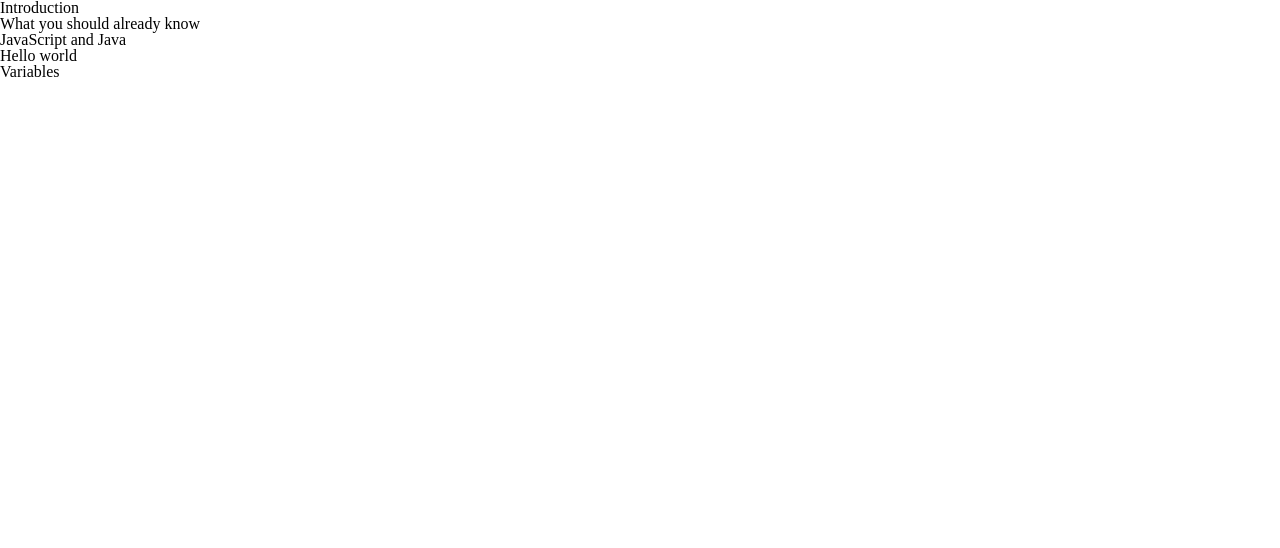
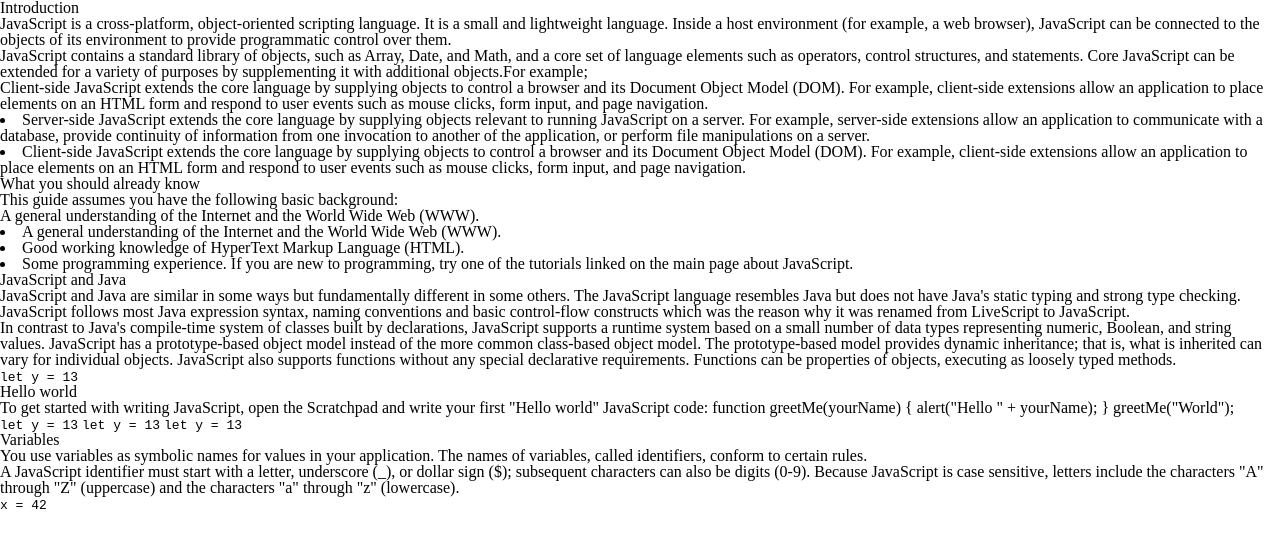
Before and after one commit to catalystcodes/FFC-Technical-Documentation-Page, a plain HTML site: page index.html in a window 1280 px wide. Drawn offline with Linux system fonts and the light colour scheme.

Commit message:
update code base

```diff
--- a/index.html
+++ b/index.html
@@ -12,20 +12,55 @@
 
 <body>
     <main id="main-doc">
-        <section class="main-section">
+        <section class="main-section" id="Introduction">
             <header>Introduction</header>
+            <p>JavaScript is a cross-platform, object-oriented scripting language. It is a small and lightweight language. Inside a host environment (for example, a web browser), JavaScript can be connected to the objects of its environment to provide programmatic
+                control over them.</p>
+            <p>JavaScript contains a standard library of objects, such as Array, Date, and Math, and a core set of language elements such as operators, control structures, and statements. Core JavaScript can be extended for a variety of purposes by supplementing
+                it with additional objects.For example;</p>
+            <p>Client-side JavaScript extends the core language by supplying objects to control a browser and its Document Object Model (DOM). For example, client-side extensions allow an application to place elements on an HTML form and respond to user
+                events such as mouse clicks, form input, and page navigation.</p>
+            <li>Server-side JavaScript extends the core language by supplying objects relevant to running JavaScript on a server. For example, server-side extensions allow an application to communicate with a database, provide continuity of information from
+                one invocation to another of the application, or perform file manipulations on a server.</li>
+            <li>Client-side JavaScript extends the core language by supplying objects to control a browser and its Document Object Model (DOM). For example, client-side extensions allow an application to place elements on an HTML form and respond to user
+                events such as mouse clicks, form input, and page navigation.</li>
         </section>
-        <section class="main-section">
+        <section class="main-section" id="What_you_should_already_know">
             <header>What you should already know</header>
+            <p>This guide assumes you have the following basic background:</p>
+            <p>
+                A general understanding of the Internet and the World Wide Web (WWW).
+            </p>
+            <li>A general understanding of the Internet and the World Wide Web (WWW).</li>
+            <li>Good working knowledge of HyperText Markup Language (HTML).</li>
+            <li>Some programming experience. If you are new to programming, try one of the tutorials linked on the main page about JavaScript.
+            </li>
         </section>
-        <section class="main-section">
+        <section class="main-section" id="JavaScript_and_Java">
             <header>JavaScript and Java</header>
+            <p>JavaScript and Java are similar in some ways but fundamentally different in some others. The JavaScript language resembles Java but does not have Java's static typing and strong type checking. JavaScript follows most Java expression syntax,
+                naming conventions and basic control-flow constructs which was the reason why it was renamed from LiveScript to JavaScript.</p>
+            <p>In contrast to Java's compile-time system of classes built by declarations, JavaScript supports a runtime system based on a small number of data types representing numeric, Boolean, and string values. JavaScript has a prototype-based object
+                model instead of the more common class-based object model. The prototype-based model provides dynamic inheritance; that is, what is inherited can vary for individual objects. JavaScript also supports functions without any special declarative
+                requirements. Functions can be properties of objects, executing as loosely typed methods.
+
+            </p>
+            <code>let y = 13</code>
         </section>
-        <section class="main-section">
+        <section class="main-section" id="Hello_world">
             <header>Hello world</header>
+            <p>To get started with writing JavaScript, open the Scratchpad and write your first "Hello world" JavaScript code: function greetMe(yourName) { alert("Hello " + yourName); } greetMe("World");
+            </p>
+            <code>let y = 13</code>
+            <code>let y = 13</code>
+            <code>let y = 13</code>
         </section>
-        <section class="main-section">
+        <section class="main-section" id="Variables">
             <header>Variables</header>
+            <p>You use variables as symbolic names for values in your application. The names of variables, called identifiers, conform to certain rules.</p>
+            <p>A JavaScript identifier must start with a letter, underscore (_), or dollar sign ($); subsequent characters can also be digits (0-9). Because JavaScript is case sensitive, letters include the characters "A" through "Z" (uppercase) and the
+                characters "a" through "z" (lowercase).</p>
+            <code>x = 42</code>
         </section>
     </main>
 
```
